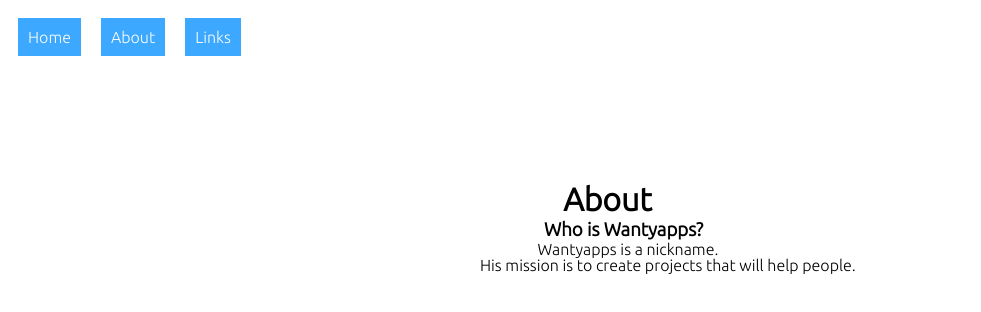
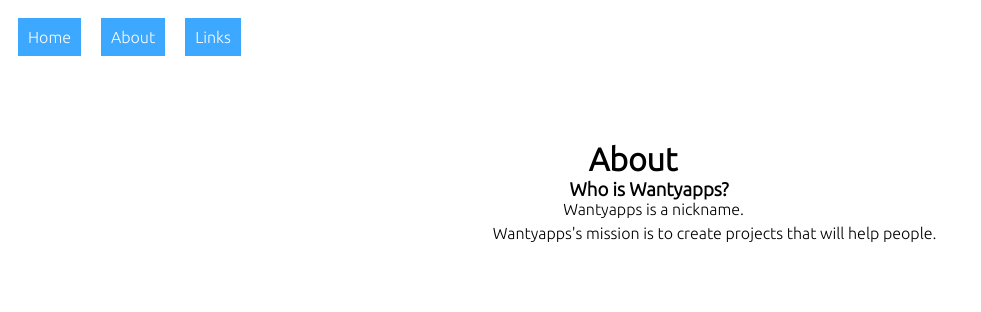
Before and after one commit to wantyapps/Site, a website: page public/about.html in a window 1280 px wide. Shown: the whole page, without its empty margins (0-981 px from the left). Drawn offline with Linux system fonts and the light colour scheme.

Commit message:
[patch] Fixing Links and Repos that are kinda off

```diff
--- a/public/about.html
+++ b/public/about.html
@@ -13,6 +13,6 @@
 		</ul>
 		<h1 class='abtHeading'>About</h1>
 		<h3 class='abtHeadingQst'>Who is Wantyapps?</h3>
-		<p class='Parag1'>Wantyapps is a nickname.</p><br><p class="Parag2">His mission is to create projects that will help people.</p>
+		<p class='Parag1'>Wantyapps is a nickname.</p><br><p class='Parag2'>Wantyapps's mission is to create projects that will help people.</p>
 	</body>
 </html>
--- a/public/aboutstyle.css
+++ b/public/aboutstyle.css
@@ -46,26 +46,26 @@ body {
 
 .abtHeading {
 	position: absolute;
-	left: 44%;
-	top: 20%;
+	left: 46%;
+	top: 15%;
 }
 
 .Parag1 {
 	position: absolute;
-	left:42%;
-	top: 28%;
+	left:44%;
+	top: 23%;
 }
 
 .Parag2 {
 	position: absolute;
-	left: 37.5%;
-	top: 30%;
+	left: 38.5%;
+	top: 26%;
 }
 
 .abtHeadingQst {
 	position: absolute;
-	left: 42.5%;
-	top: 25%;
+	left: 44.5%;
+	top: 20%;
 }
 
 .LinksBtnLI {
--- a/public/linksstyle.css
+++ b/public/linksstyle.css
@@ -86,5 +86,5 @@ body {
 .mainTable {
 	position: absolute;
 	left: 45%;
-	top: 40%
+	top: 15%;
 }
--- a/public/mainstyle.css
+++ b/public/mainstyle.css
@@ -76,5 +76,5 @@ body {
 	text-decoration: none;
 	color: #9495FF;
 	top: 80%;
-	left: 37%;
+	left: 35%;
 }
```
